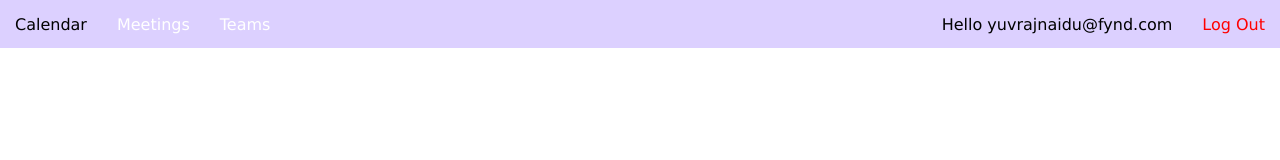
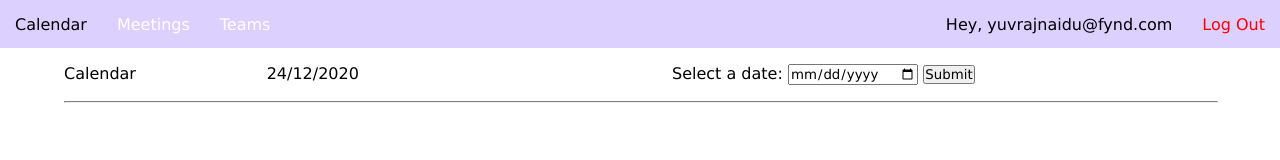
Before and after one commit to harshil-aru/meetings-app, a website: page src/calendar.html in a window 1280 px wide. Drawn offline with Linux system fonts and the light colour scheme.

Commit message:
added  calendar just left with ui and time boxes create the boxes and adjust the ui. We are mostly done with calendar page start with meetings and teams.

```diff
--- a/src/calendar.html
+++ b/src/calendar.html
@@ -17,10 +17,31 @@
       </ul>
       <ul class="nav__links link">
         <li class="link__item--active">
-          <a href="/profile">Hello yuvrajnaidu@fynd.com</a>
+          <a href="/profile">Hey, yuvrajnaidu@fynd.com</a>
         </li>
         <li class="link__item--danger"><a href="/logout">Log Out</a></li>
       </ul>
     </nav>
+    <div class="date-picker">
+      <div class="date-picker__selector selector">
+        <!---here we will edit the date
+        with the help of javascript to be added further-->
+        <div class="selector__title">
+          Calendar
+        </div>
+        <div class="selector__date-added" id="dateput">
+          24/12/2020
+        </div>
+      </div>
+      <div class="date-picker__date">
+        <!--css to be done here-->
+        <form>
+          <label for="Date">Select a date:</label>
+          <input type="date" id="meet" name="meet" />
+          <input type="submit" />
+        </form>
+      </div>
+    </div>
+    <hr class="divider" />
   </body>
 </html>
--- a/src/css/calendar.css
+++ b/src/css/calendar.css
@@ -0,0 +1,30 @@
+.date-picker {
+  display: flex;
+  margin-top: 1rem;
+  margin-left: 5%;
+  margin-right: auto;
+}
+.date-picker__selector {
+  flex: 1;
+  display: flex;
+  flex-direction: row;
+}
+
+.date-picker__date {
+  flex: 1;
+}
+
+.selector__title {
+  flex: 0.5;
+}
+
+.selector__date-added {
+  flex: 1;
+}
+
+.divider {
+  border-top: 0.1rem solid grey;
+  width: 90%;
+  margin-left: 5%;
+  margin-top: 1rem;
+}
--- a/src/css/navbar.css
+++ b/src/css/navbar.css
@@ -10,6 +10,7 @@ nav {
   padding-right: 10px;
   display: flex;
   flex-direction: row;
+
   justify-content: space-between;
   align-items: center;
 }
```
